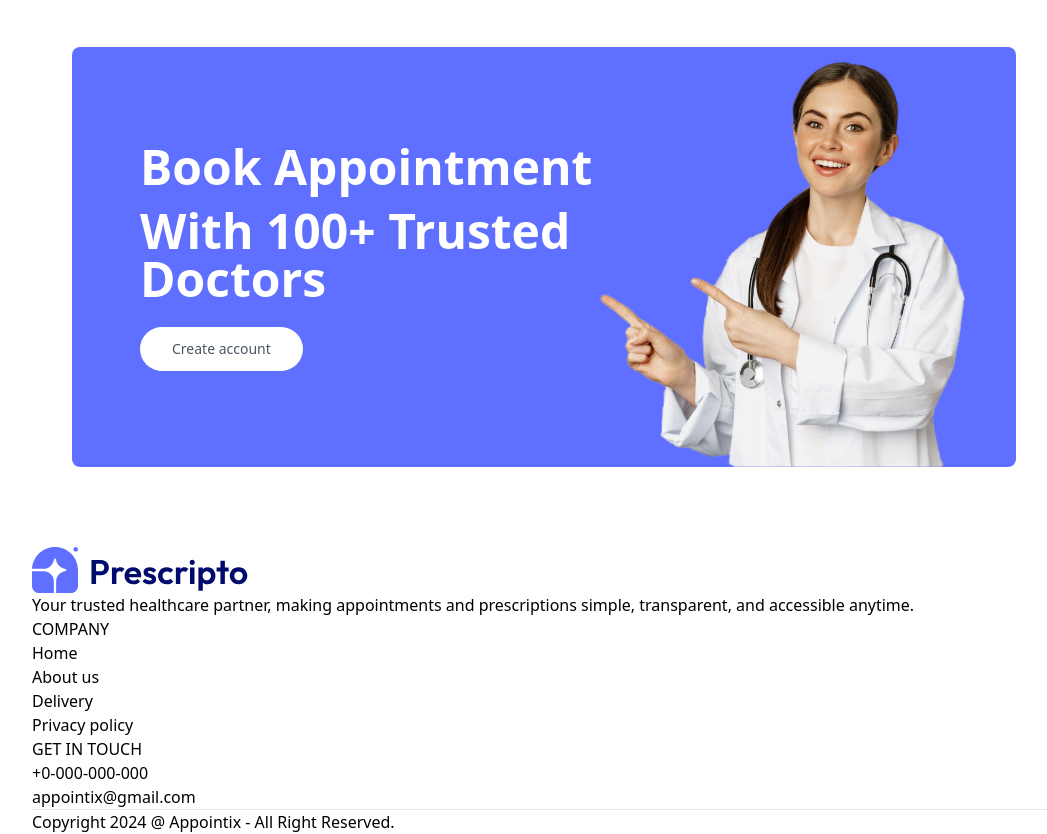
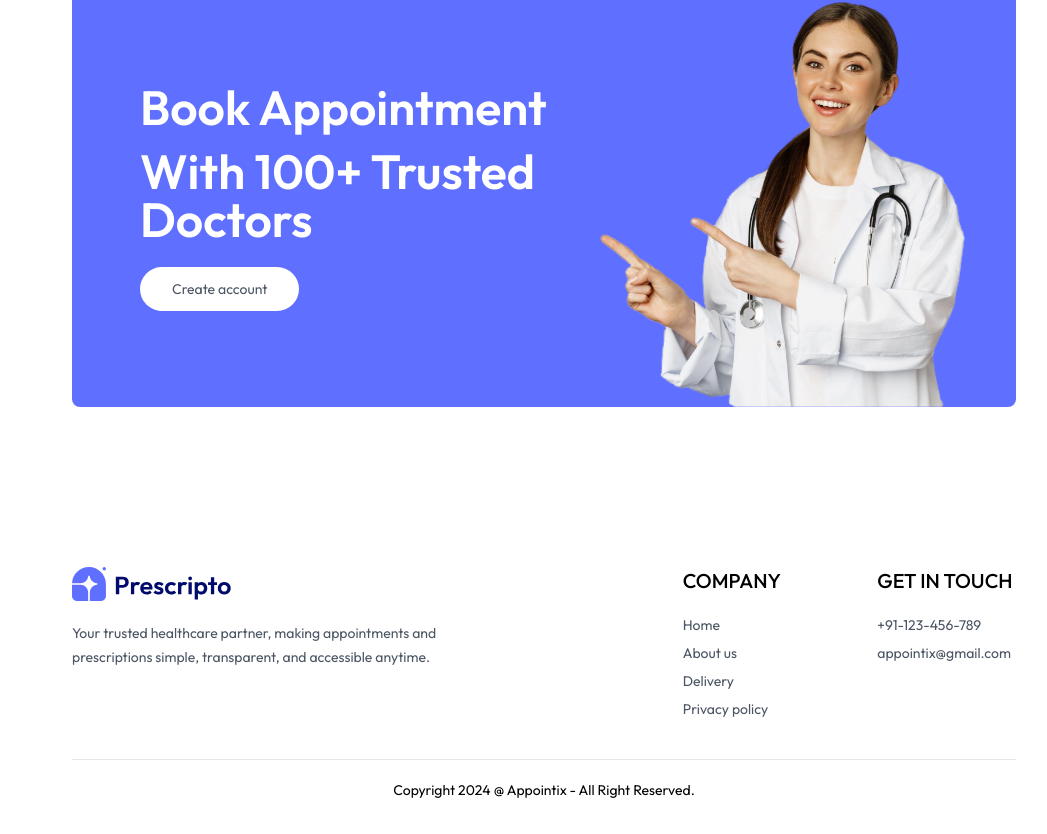
Before and after one commit to Anjana-05/Appointix-mern, a React (Vite) app in the folder frontend/: page / in a window 1280 px wide. Shown: the part 2329-3163 px from the top of the page, without its empty margins (96-1143 px from the left). Built offline with nearby package versions, Linux system fonts and the light colour scheme.

Commit message:
finalized homepage implementation - Added all remaining sections - Completed styling and layout

```diff
--- a/frontend/src/components/Footer.jsx
+++ b/frontend/src/components/Footer.jsx
@@ -3,18 +3,18 @@ import { assets } from '../assets/assets_frontend/assets'
 
 const Footer = () => {
   return (
-    <div>
-        <div>
+    <div className='md:mx-10'>
+         <div className='flex flex-col sm:grid grid-cols-[4fr_1fr_1fr] gap-14 my-10 mt-40 text-sm'>
             {/**-----Left Content **/}
             <div>
-                <img src={assets.logo} alt=''></img>
-                <p>Your trusted healthcare partner, making appointments and prescriptions simple, transparent, and accessible anytime.</p>
+                <img className='mb-5 w-40' src={assets.logo} alt=''></img>
+                <p className='w-full md:w-2/3 text-gray-600 leading-6'>Your trusted healthcare partner, making appointments and prescriptions simple, transparent, and accessible anytime.</p>
             </div>
 
             {/**-----Center Content **/}
             <div>
-                <p>COMPANY</p>
-                <ul>
+                <p className='text-xl font-medium mb-5'>COMPANY</p>
+                <ul className='flex flex-col gap-2 text-gray-600 '>
                     <li>Home</li>
                     <li>About us</li>
                     <li>Delivery</li>
@@ -24,9 +24,9 @@ const Footer = () => {
 
             {/**-----Right Content **/}
             <div>
-                <p>GET IN TOUCH</p>
-                <ul>
-                    <li>+0-000-000-000</li>
+                <p className='text-xl font-medium mb-5'>GET IN TOUCH</p>
+                <ul className='flex flex-col gap-2 text-gray-600 '>
+                    <li>+91-123-456-789</li>
                     <li>appointix@gmail.com</li>
                 </ul>
             </div>
@@ -35,7 +35,7 @@ const Footer = () => {
         {/**----------Copyright Text------- */}
         <div>
             <hr />
-            <p>Copyright 2024 @ Appointix - All Right Reserved.</p>
+            <p className='p-5 text-sm text-center'>Copyright 2024 @ Appointix - All Right Reserved.</p>
         </div>
     </div>
   )
--- a/frontend/src/components/Navbar.jsx
+++ b/frontend/src/components/Navbar.jsx
@@ -11,7 +11,7 @@ const Navbar = () => {
 
   return (
     <div className='flex items-center justify-between text-sm py-4 mb-5 border-b border-b-gray-400'>
-            <img className='w-44 cursor-pointer' src={assets.logo} alt=''></img>
+            <img onClick={() => navigate('/')} className='w-44 cursor-pointer' src={assets.logo} alt=''></img>
 
             <ul className='hidden md:flex items-start gap-5 font-medium'>
                 <NavLink to='/'>
--- a/frontend/src/components/SpecialityMenu.jsx
+++ b/frontend/src/components/SpecialityMenu.jsx
@@ -10,7 +10,7 @@ const specialityMenu = () => {
 
         <div className='flex sm:justify-center gap-4 pt-5 w-full overflow-scroll'>
             {specialityData.map((item,index) => (
-                <Link onClick={(()=> scrollTo(0,0))} className='flex flex-col items-center text-xs cursor-pointer flex-shrink-0 hover:translate-y-[-10px] translation-all duration-500' key={index} to={'/doctors/${item.speciality}'}>
+                <Link onClick={(()=> scrollTo(0,0))} className='flex flex-col items-center text-xs cursor-pointer flex-shrink-0 hover:translate-y-[-10px] translation-all duration-500' key={index} to={`/doctors/${item.speciality}`}>
                     <img className='w-16 sm:w-24 ' src={item.image}></img>
                     <p>{item.speciality}</p>
                 </Link>
--- a/frontend/src/index.css
+++ b/frontend/src/index.css
@@ -1,7 +1,11 @@
+@import url('https://fonts.googleapis.com/css2?family=Outfit:wght@100..900&display=swap');
 @tailwind base;
 @tailwind components;
 @tailwind utilities;
 
+*{
+    font-family: Outfit;
+}
 .active hr{
     @apply block
 }
```
